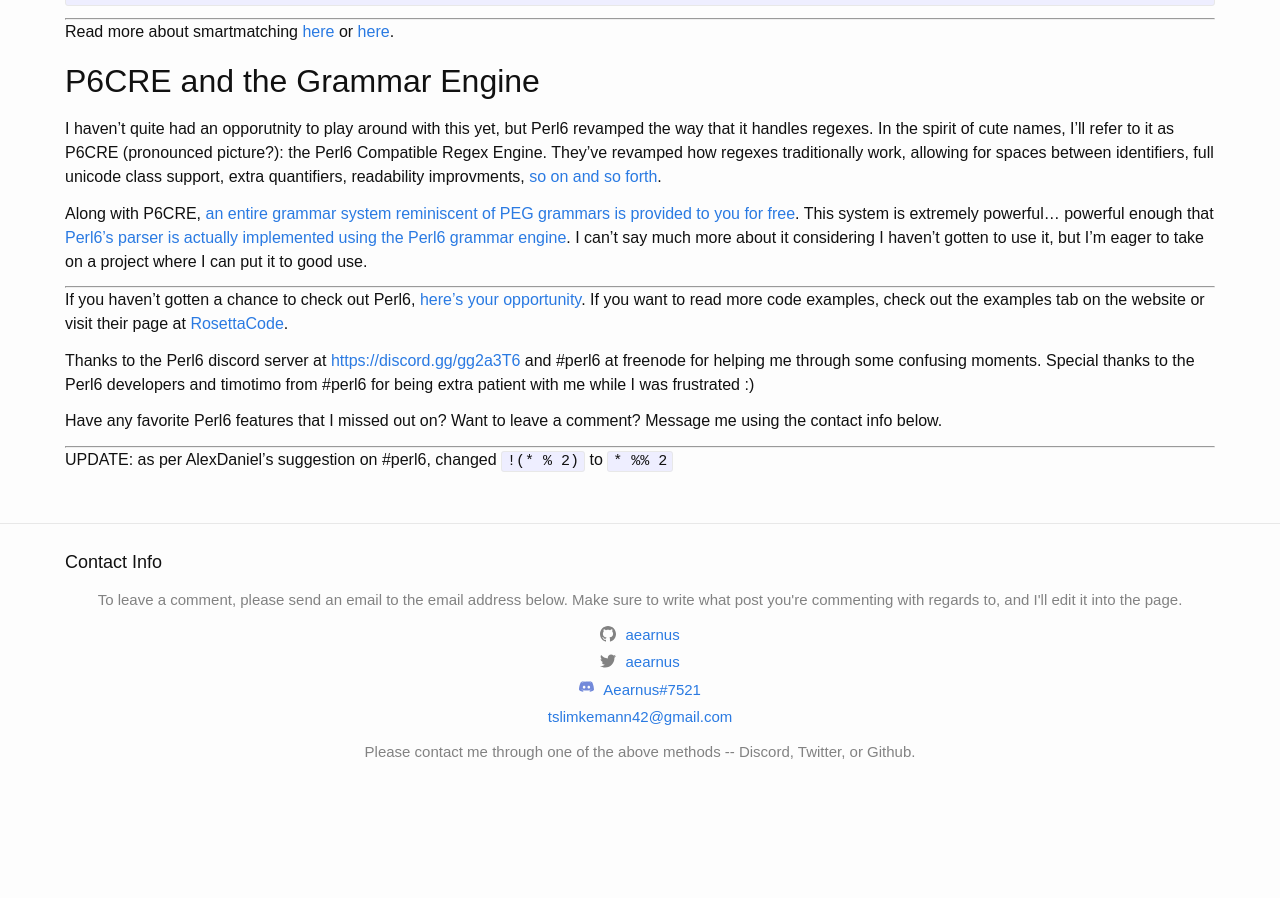
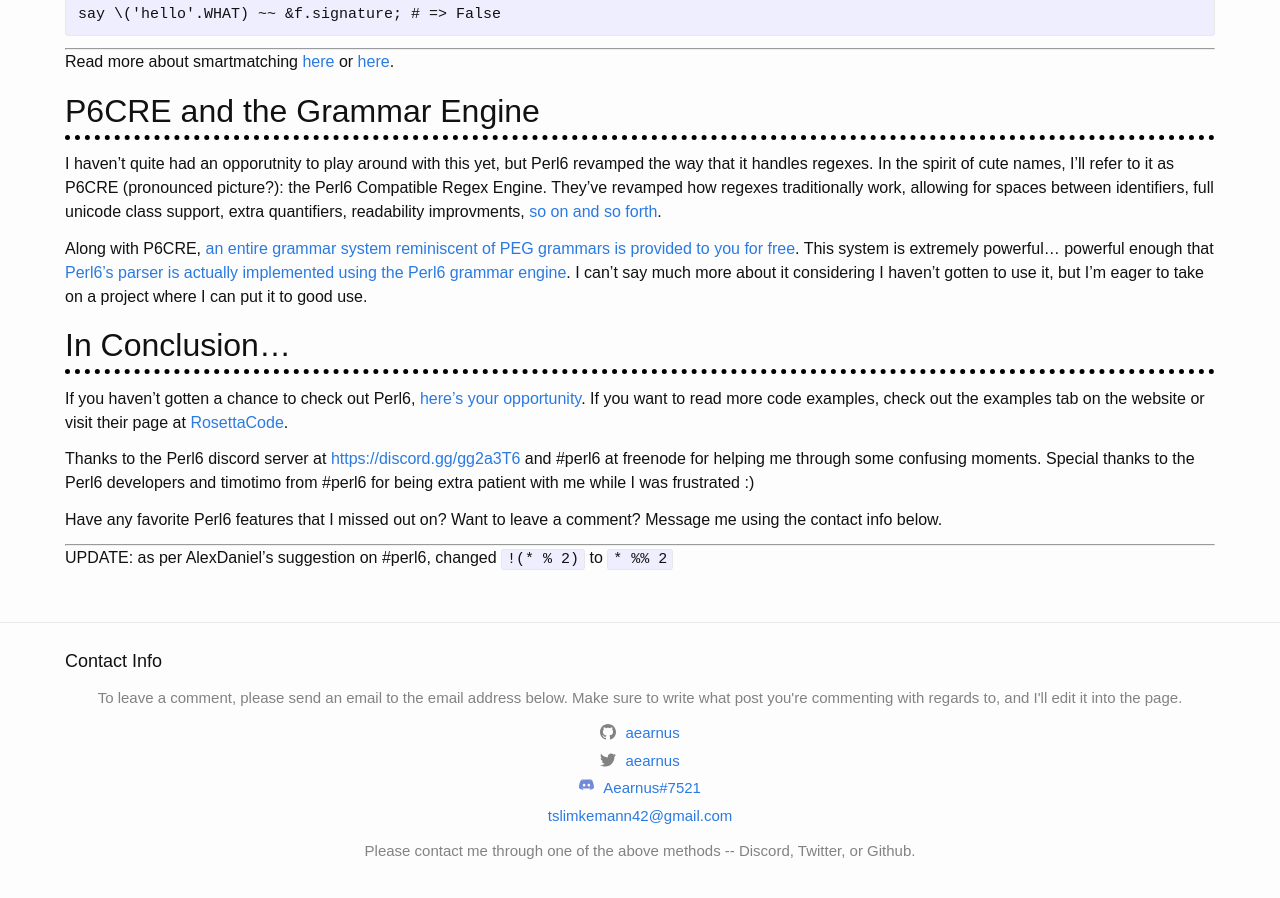
Before and after one commit to DataKinds/datakinds.github.io, a Jekyll site: the page built from _posts/2019-04-02-a-whirlwind-tour-of-perl6-s-best-features.md, in a window 1280 px wide and 900 px high, scrolled down 5507 px. Built offline with Jekyll 4.4.1, drawn with Linux system fonts in a browser that asks for light colours; before the commit the page ends 6308 px from its top, so only the background shows below that.

Commit message:
formatting

````diff
--- a/_posts/2019-04-02-a-whirlwind-tour-of-perl6-s-best-features.md
+++ b/_posts/2019-04-02-a-whirlwind-tour-of-perl6-s-best-features.md
@@ -9,7 +9,7 @@
 
 I've only been writing Perl6 for a couple of days, so please excuse any errors & message me using the links at the bottom or the discord at the top so I could correct them.
 
-## The Whatever Star
+# The Whatever Star
 
 (yes, that's its real name.)
 
@@ -23,7 +23,7 @@
 
 I won't delve too deeply into breaking this down, but this is a list representing every fibonacci number less than 100. `...^` is the [sequence operator](https://docs.perl6.org/language/operators#index-entry-sequence_operator) which takes a list on its left side ending with a generator function and an ending condition on the right side. Once the number generated by the generator function smart matches against the ending condition, the list is complete. You can also pass a whatever star in the right side of `...^` to create an infinite lazy list. To do something like this in another language, you'd have to pass a bogus parameter or call a function dedicated to constructing a list of this type. But, the whatever star allows the programer to explicitly write out cases of this form where arguments are unneeded or special functionality is required.
 
-## Implicit Chaining
+# Implicit Chaining
 
 There is a special variable in Perl6 named `$_`. It has type `(Any)` and essentially takes on whatever value that would make sense in the moment. In for loops it becomes the looping parameter, and in blocks of code it becomes the implicit parameter. It can be set explicitly using `given` constructs (but more on that later). A special feature of Perl6's syntax is that the `.` operator implicity calls functions on `$_` if a left operand isn't passed into it. Along with implicit return statements, this encourages a rather elegant form of method chaining -- akin to Ruby's [tap](https://ruby-doc.org/core-2.6.2/Object.html#method-i-tap) or [pointfree style Haskell](https://wiki.haskell.org/Pointfree).
 
@@ -46,7 +46,7 @@
 
 In my opinion, this idea of implicit chaining opens the opportunity to write elegant, process oriented code.
 
-## Redefinable Operators
+# Redefinable Operators
 
 "The clearest functions are niladic [take no arguments], the second clearest functions are monadic [take one argument], and the third clearest functions are dyadic [take two arguments]."
 
@@ -71,7 +71,7 @@
 ~~~ '';
 ```
 
-## WHO, WHAT, WHERE, WHICH, WHY, and HOW
+# WHO, WHAT, WHERE, WHICH, WHY, and HOW
 
 I love how Perl6 names things. It's cute and silly enough to be memorable, and descriptive enough to never leave me confused.
 
@@ -121,7 +121,7 @@
 
 By encapsulating all these metamethods into one object, Perl6 makes an obvious delineation between methods that you _should_ use and methods that you _can_ use. Having the power to do whatver you want is a good thing -- but should be used with caution. Other languages (looking at you, Ruby) don't make this distinction, and thus often [expose these unsafe functions as first order methods of every single object](https://ruby-doc.org/core-2.6.2/Object.html#method-i-instance_variable_get).
 
-## Traits (particularly, `is rw`)
+# Traits (particularly, `is rw`)
 
 Every language should have traits, a strong type system, subset types, etc, etc. It makes programming easier and it means you can offload much of the required mental energy onto the compiler. Perl6's gradual typing is a perfect example of this -- but I have so many things to say about the type system that it would be enough to fill 10 blog posts in their entirety. Instead, I'll focus on one specific example where the type system comes in handy: the `is rw` trait.
 
@@ -177,7 +177,7 @@
 nasty_function($uhoh); # After this, $uhoh.value now equals 0.
 ```
 
-## Smartmatch
+# Smartmatch
 
 This is a feature that is so inherently Perl that I cannot imagine it ever being implemented in another language. Smartmatch is the embodiment of "this does what you expect it to do".
 
@@ -230,13 +230,13 @@
 
 Read more about smartmatching [here](https://docs.perl6.org/language/operators#index-entry-smartmatch_operator "Perl6's Smartmatch Operator") or [here](https://docs.perl6.org/routine/ACCEPTS "Perl6's .ACCEPTS").
 
-## P6CRE and the Grammar Engine
+# P6CRE and the Grammar Engine
 
 I haven't quite had an opporutnity to play around with this yet, but Perl6 revamped the way that it handles regexes. In the spirit of cute names, I'll refer to it as P6CRE (pronounced picture?): the Perl6 Compatible Regex Engine. They've revamped how regexes traditionally work, allowing for spaces between identifiers, full unicode class support, extra quantifiers, readability improvments, [so on and so forth](https://docs.perl6.org/language/regexes).
 
 Along with P6CRE, [an entire grammar system reminiscent of PEG grammars is provided to you for free](https://docs.perl6.org/language/grammars). This system is extremely powerful... powerful enough that [Perl6's parser is actually implemented using the Perl6 grammar engine](https://github.com/perl6/nqp/blob/master/src/NQP/Grammar.nqp). I can't say much more about it considering I haven't gotten to use it, but I'm eager to take on a project where I can put it to good use.
 
----
+# In Conclusion...
 
 If you haven't gotten a chance to check out Perl6, [here's your opportunity](https://perl6.org/). If you want to read more code examples, check out the examples tab on the website or visit their page at [RosettaCode](https://rosettacode.org/wiki/Category:Perl_6).
 
````
